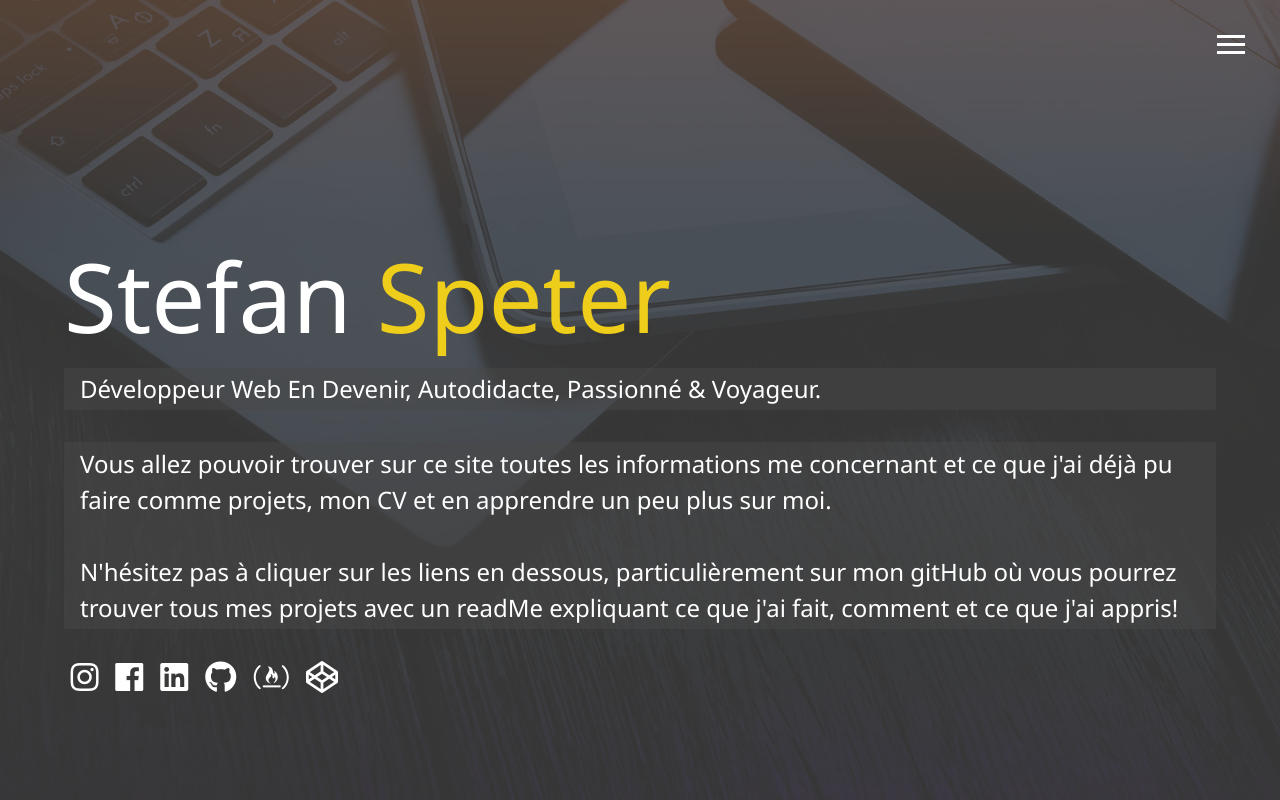
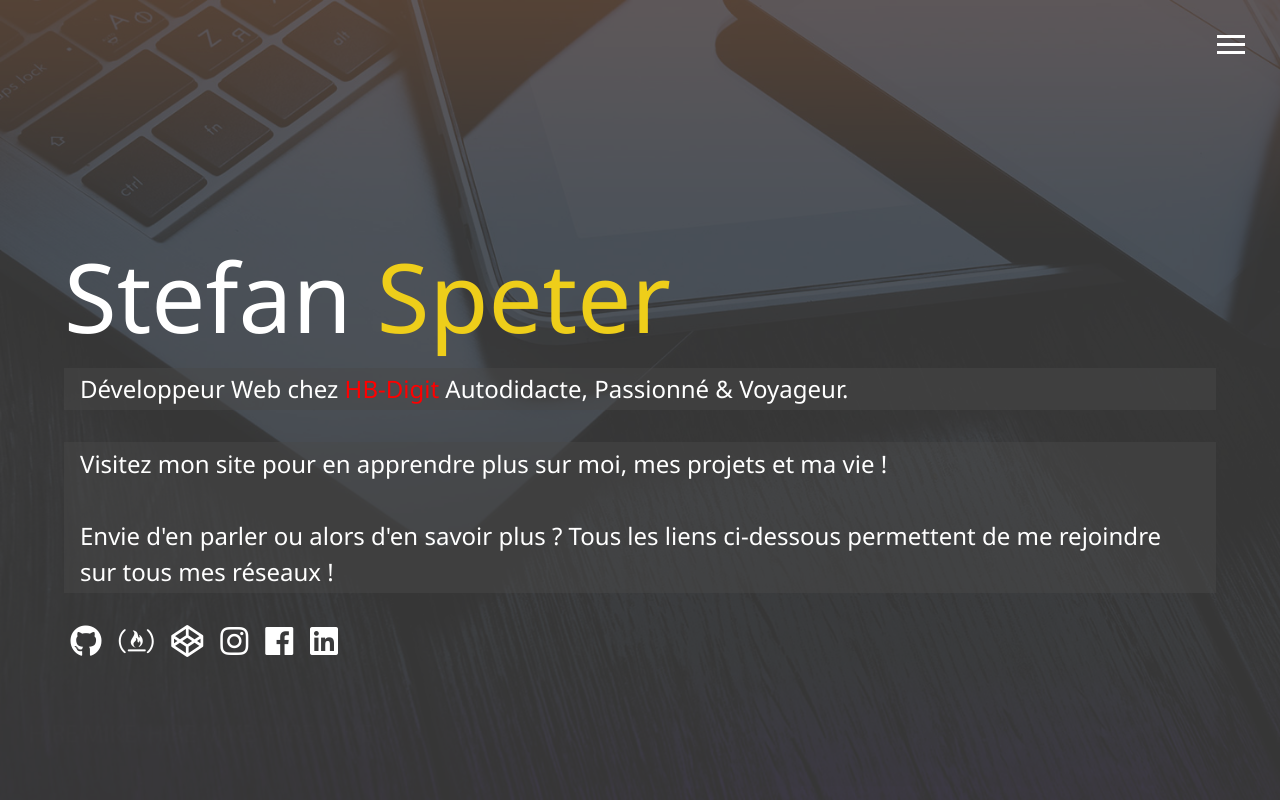
Before and after one commit to StefanYYC/sitePortefolio, a website: page dist/index.html in a window 1280 px wide. Drawn offline with nearby package versions, Linux system fonts and the light colour scheme.

Commit message:
Maj accueil

```diff
--- a/dist/index.html
+++ b/dist/index.html
@@ -86,21 +86,54 @@
       <div>
         <h2 class="sm-heading">
           <!-- small heading -->
-          Développeur Web En Devenir, Autodidacte, Passionné & Voyageur.<br />
+          Développeur Web chez
+          <a style="color:red" href="http://www.hb-digit.com/" target="_blank"
+            >HB-Digit</a
+          >
+          Autodidacte, Passionné & Voyageur.<br />
         </h2>
       </div>
       <div>
         <h2 class="sm-heading">
-          Vous allez pouvoir trouver sur ce site toutes les informations me
-          concernant et ce que j'ai déjà pu faire comme projets, mon CV et en
-          apprendre un peu plus sur moi.<br /><br />
-          N'hésitez pas à cliquer sur les liens en dessous, particulièrement sur
-          mon gitHub où vous pourrez trouver tous mes projets avec un readMe
-          expliquant ce que j'ai fait, comment et ce que j'ai appris!
+          Visitez mon site pour en apprendre plus sur moi, mes projets et ma vie
+          !<br /><br />
+          Envie d'en parler ou alors d'en savoir plus ? Tous les liens
+          ci-dessous permettent de me rejoindre sur tous mes réseaux !
         </h2>
       </div>
 
       <div class="icons">
+        <a
+          id="git"
+          href="https://github.com/StefanYYC"
+          target="_blank"
+          title="Mon Github"
+          type="link"
+        >
+          <i class="fab fa-github fa-2x"></i>
+          <!-- grâce à font awesome-->
+        </a>
+
+        <a
+          id="freecodecamp"
+          href="https://www.freecodecamp.org/stefanyyc"
+          target="_blank"
+          title="Mon Freecodecamp"
+          type="link"
+        >
+          <i class="fab fa-free-code-camp fa-2x"></i>
+          <!-- grâce à font awesome-->
+        </a>
+        <a
+          id="codepen"
+          href="https://codepen.io/StefanYYC/"
+          target="_blank"
+          title="Mon Codepen"
+          type="link"
+        >
+          <i class="fab fa-codepen fa-2x"></i>
+          <!-- grâce à font awesome-->
+        </a>
         <a
           id="ig"
           href="https://instagram.com/apodrooo"
@@ -131,36 +164,6 @@
           <i class="fab fa-linkedin fa-2x"></i>
           <!-- grâce à font awesome-->
         </a>
-        <a
-          id="git"
-          href="https://github.com/StefanYYC"
-          target="_blank"
-          title="Mon Github"
-          type="link"
-        >
-          <i class="fab fa-github fa-2x"></i>
-          <!-- grâce à font awesome-->
-        </a>
-        <a
-          id="freecodecamp"
-          href="https://www.freecodecamp.org/stefanyyc"
-          target="_blank"
-          title="Mon Freecodecamp"
-          type="link"
-        >
-          <i class="fab fa-free-code-camp fa-2x"></i>
-          <!-- grâce à font awesome-->
-        </a>
-        <a
-          id="codepen"
-          href="https://codepen.io/StefanYYC/"
-          target="_blank"
-          title="Mon Codepen"
-          type="link"
-        >
-          <i class="fab fa-codepen fa-2x"></i>
-          <!-- grâce à font awesome-->
-        </a>
       </div>
     </main>
 
```
Also changed, not shown: dist/eng/indexEng.html (+36 -36 lines).
